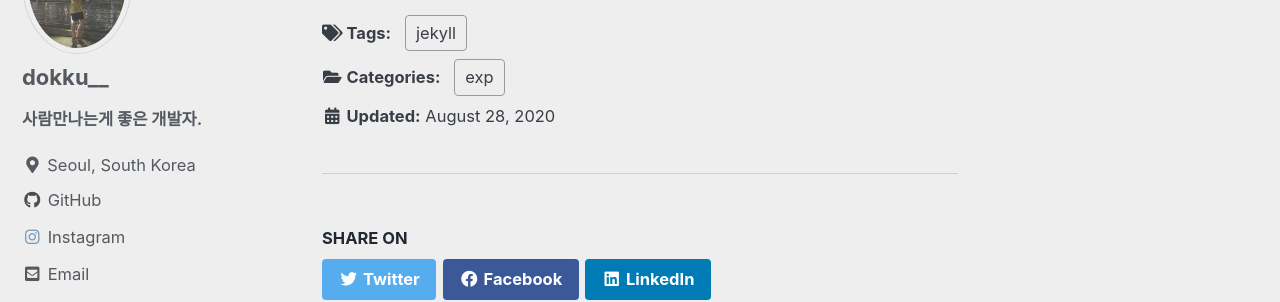
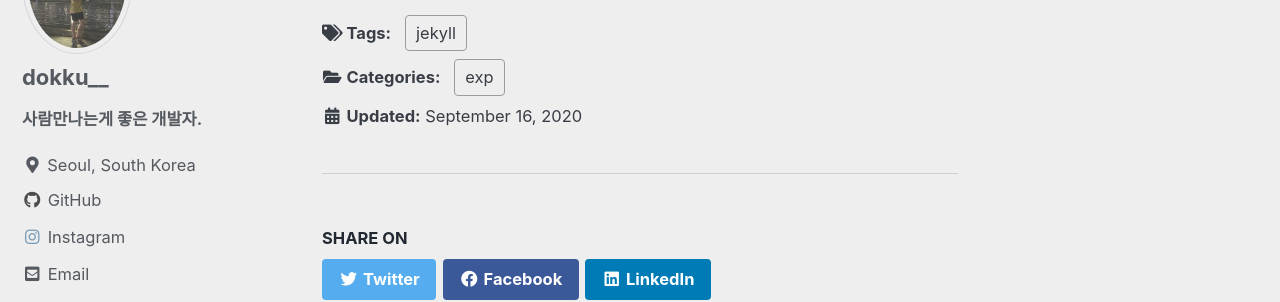
Before and after one commit to lmiz2/lmiz2.github.io, a Jekyll site: the page built from _posts/2020-09-07-2243.md, in a window 1280 px wide and 900 px high, scrolled down 1598 px. Shown: the part 154-456 px from the top of the window. Built offline with Jekyll 4.4.1, drawn with Linux system fonts in a browser that asks for light colours; cached includes are drawn as plain includes; comment, search, counter and statistics services are not loaded.

```diff
--- a/_posts/2020-09-07-2243.md
+++ b/_posts/2020-09-07-2243.md
@@ -1,6 +1,6 @@
 ---
 title:  "GitHubPages를 이용하여 블로그 만들기  (1)"
-date:   2020-08-28 09:37:02 +0900
+date:   2020-09-16 19:37:02 +0900
 categories: exp
 tags : jekyll
 ---
```
Also changed, not shown: 7 other files.
